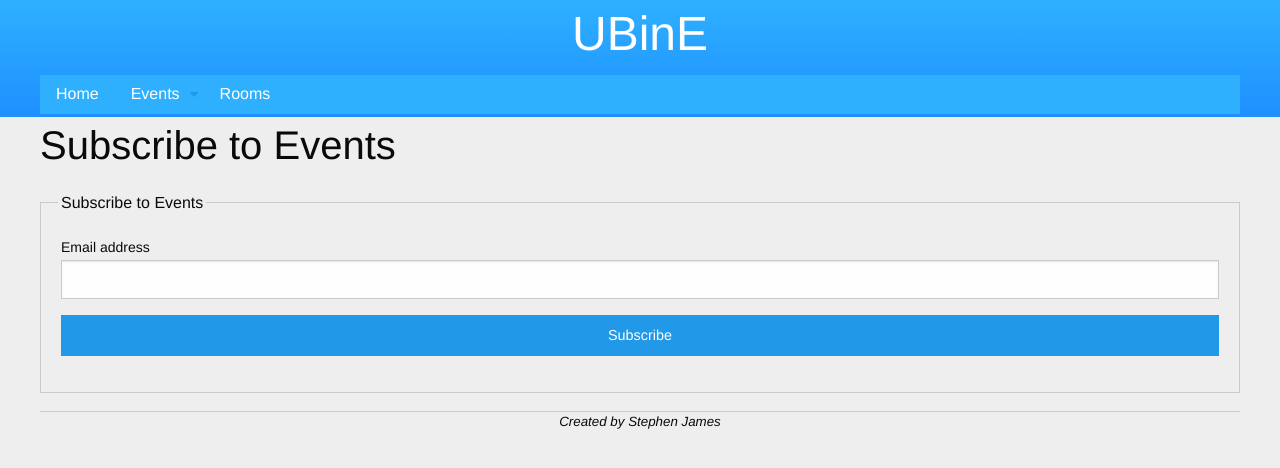
After one commit to StephenOrJames/ubine_flask, a Flask app: page /events/subscribe in a window 1280 px wide. The commit adds this page. Shown: the top 468 px of the page. Run offline with Flask 2, Linux system fonts and the light colour scheme; parts of the project's set-up code (start-up, migrations or seed data) failed here and were passed over.

Commit message:
added support for events (incomplete)

```diff
--- a/ubine/static/css/app.css
+++ b/ubine/static/css/app.css
@@ -8,7 +8,7 @@ header {
     text-align: center;
 }
 
-/* Main heading */
+/* Site heading */
 header h1 a {
     color: #FFF;
 }
@@ -20,15 +20,23 @@ header h1 a:hover {
 /* Navigation menu */
 header nav {
     background-color: dodgerblue;
-    border-bottom: 2px solid dodgerblue; /* remains when background-color is changed by :hover/:focus */
+    border-bottom: 3px solid dodgerblue; /* remains when background-color is changed by :hover/:focus */
 }
-header nav a {
+header nav .menu {
+    background-color: #2EB0FF;
+}
+header nav .menu a {
     color: #fff;
 }
-header nav a:focus,
-header nav a:hover {
+header nav .menu a:focus,
+header nav .menu a:hover {
     color: dodgerblue;
     background-color: #EEEEEE;
+}
+
+/* Page heading */
+header h2 {
+    margin-top: 30px;
 }
 
 main div.callout {
@@ -36,16 +44,28 @@ main div.callout {
     text-align: center;
 }
 
-main .event {
-    border: 1px dashed #DDDDDD;
+main .event-sect {
+    border: 1px dashed dodgerblue;
     margin-bottom: 10px;
+}
+
+main .event-time {
+    font-style: italic;
+    padding-left: 20px;
+}
+
+main .event-desc {
+    text-indent: hanging;
 }
 
 main fieldset.fieldset legend {
     background-color: transparent;
 }
 
+/* Footer */
 footer {
-    border-top: 1px solid #DDD;
+    border-top: 1px solid #CCC;
+    font-size: smaller;
+    font-style: italic;
     text-align: center;
 }
--- a/ubine/templates/base.html
+++ b/ubine/templates/base.html
@@ -7,17 +7,23 @@
     <meta name="author" content="Stephen James">
     <meta name="description" content="UBinE">
     <title>{% block title %}{% endblock %} | UBinE</title>
-    <link rel="stylesheet" type="text/css" href="static/css/foundation.css">
-    <link rel="stylesheet" type="text/css" href="static/css/app.css">
+    <link rel="stylesheet" type="text/css" href="/static/css/foundation.css">
+    <link rel="stylesheet" type="text/css" href="/static/css/app.css">
 </head>
 <body>
     <header>
         <div class="row">
             <h1><a href="/">UBinE</a></h1>
             <nav>
-                <ul class="menu primary">
+                <ul class="dropdown menu" data-dropdown-menu>
                     <li><a href="/">Home</a></li>
-                    <li><a href="/events">Events</a></li>
+                    <li>
+                        <a href="/events">Events</a>
+                        <ul class="menu">
+                            <li><a href="/events/add">Add</a></li>
+                            <li><a href="/events/subscribe">Subscribe</a></li>
+                        </ul>
+                    </li>
                     <li><a href="/rooms">Rooms</a></li>
                 </ul>
             </nav>
@@ -29,9 +35,9 @@
     <footer class="row">
         Created by Stephen James
     </footer>
-    <script src="static/js/vendor/jquery.min.js"></script>
-    <script src="static/js/vendor/what-input.min.js"></script>
-    <script src="static/js/foundation.min.js"></script>
+    <script src="/static/js/vendor/jquery.min.js"></script>
+    <script src="/static/js/vendor/what-input.min.js"></script>
+    <script src="/static/js/foundation.min.js"></script>
     <script type="text/javascript">
         $(document).foundation();
     </script>
--- a/ubine/templates/events.html
+++ b/ubine/templates/events.html
@@ -4,9 +4,10 @@
     <h2>Events</h2>
 
     {% for event in events %}
-        <section class="event">
+        <section class="event-sect">
             <h3>{{ event.title }}</h3>
-            {{ event.description }}
+            <div class="event-time">{{ event.time }}</div>
+            <div class="event-desc">{{ event.description }}</div>
         </section>
     {% endfor %}
 {% endblock %}
--- /dev/null
+++ b/ubine/templates/events_subscribe.html
@@ -0,0 +1,25 @@
+{% extends "base.html" %}
+{% block title %}Subscribe to Events{% endblock %}
+{% block content %}
+    <h2>Subscribe to Events</h2>
+
+    {% if success %}
+    <div class="callout success">You have successfully subscribed to UBinE events!</div>
+    {% endif %}
+
+    <form method="post">
+        <fieldset class="fieldset">
+            <legend>Subscribe to Events</legend>
+
+            <label>
+                Email address
+                <input name="email" type="email" required="required">
+            </label>
+
+            <!-- A special one for bots -->
+            <input name="bad-bot" type="hidden">
+
+            <button class="button expanded">Subscribe</button>
+        </fieldset>
+    </form>
+{% endblock %}
--- a/ubine/ubine.py
+++ b/ubine/ubine.py
@@ -1,14 +1,20 @@
-from flask import Flask
-from flask import request
-from flask import render_template
+from datetime import datetime
+
+from flask import Flask, redirect, request, render_template
 from flask_sqlalchemy import SQLAlchemy
+from sparkpost import SparkPost
 
+from config import *
 from rooms import get_building
 
 app = Flask(__name__)
-app.config["SQLALCHEMY_DATABASE_URI"] = "mysql+mysqlconnector://root:@localhost/ubine"
+app.config["SQLALCHEMY_DATABASE_URI"] = SQLALCHEMY_DATABASE_URI
 app.config["SQLALCHEMY_TRACK_MODIFICATIONS"] = False
+
 db = SQLAlchemy(app)
+
+sparky = SparkPost(SPARKPOST_API_KEY)
+
 
 @app.route("/")
 def index():
@@ -17,8 +23,42 @@ def index():
 
 @app.route("/events")
 def events():
-    events = __import__("events").Event.query.all()
-    return render_template("events.html", events=events)
+    events_list = __import__("events").Event.query.all()
+    return render_template("events.html", events=events_list)
+
+
+@app.route("/events/add", methods=["GET", "POST"])
+def events_add():
+    if request.method == "POST":
+        time = datetime.strptime(request.form["time"], "%Y-%m-%dT%H:%M")
+        event = __import__("events").Event(request.form["title"], request.form["description"], time)
+        db.session.add(event)
+        db.session.commit()
+        sparky.transmissions.send(
+            from_email=SPARKPOST_FROM_EMAIL,
+            recipients=["stephenorjames@gmail.com"],
+            subject="UBinE event: %s" % event.title,
+            html="<html><body><p>%s</p><p>%s</p></body></html>" % (event.time, event.description)
+        )
+        return redirect("/events")
+    return render_template("events_add.html")
+
+
+@app.route("/events/subscribe", methods=["GET", "POST"])
+def events_subscribe():
+    if request.method == "POST" and not request.form["bad-bot"]:
+        # Get current recipients
+        recipients = sparky.recipient_lists.get(SPARKPOST_RECIPIENT_LIST_ID, show_recipients=True)["recipients"]
+        # print(recipients)
+
+        # Add new recipient
+        recipients.append({"address": {"email": request.form["email"]}})
+        # print(recipients)
+        sparky.recipient_lists.update(SPARKPOST_RECIPIENT_LIST_ID, recipients=recipients)
+
+        # Add email address
+        return render_template("events_subscribe.html", success=True)
+    return render_template("events_subscribe.html")
 
 
 @app.route("/rooms")
@@ -33,5 +73,11 @@ def rooms():
         building = get_building(quadrangle, number)
         return render_template("rooms.html", quadrangle=quadrangle, number=number, building=building)
 
+
+@app.errorhandler(404)
+def page_not_found(error):
+    return render_template("404.html"), 404
+
+
 if __name__ == "__main__":
     app.run(debug=True)
```
Also changed, not shown: ubine/templates/404.html (added, +9 -0 lines), ubine/templates/events_add.html (added, +25 -0 lines), 1 other file.
